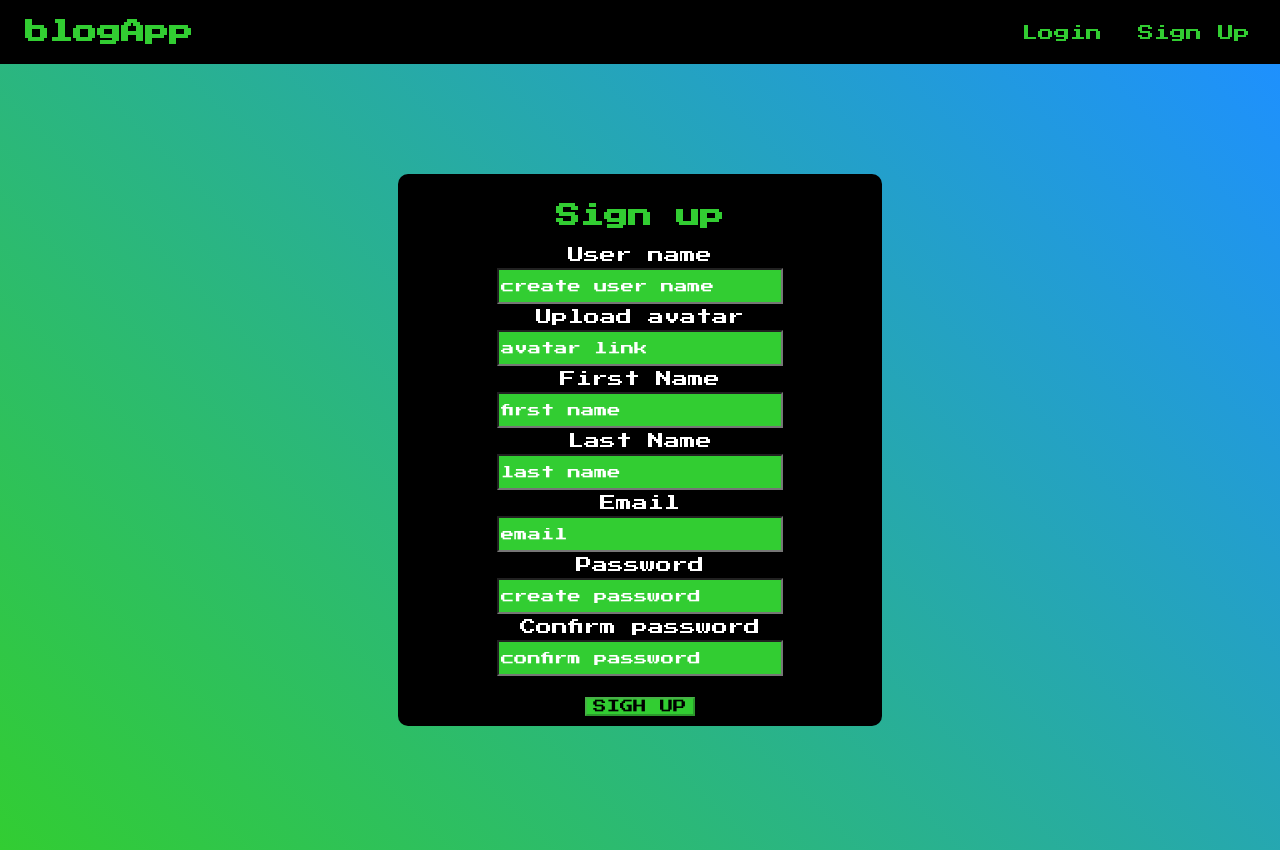
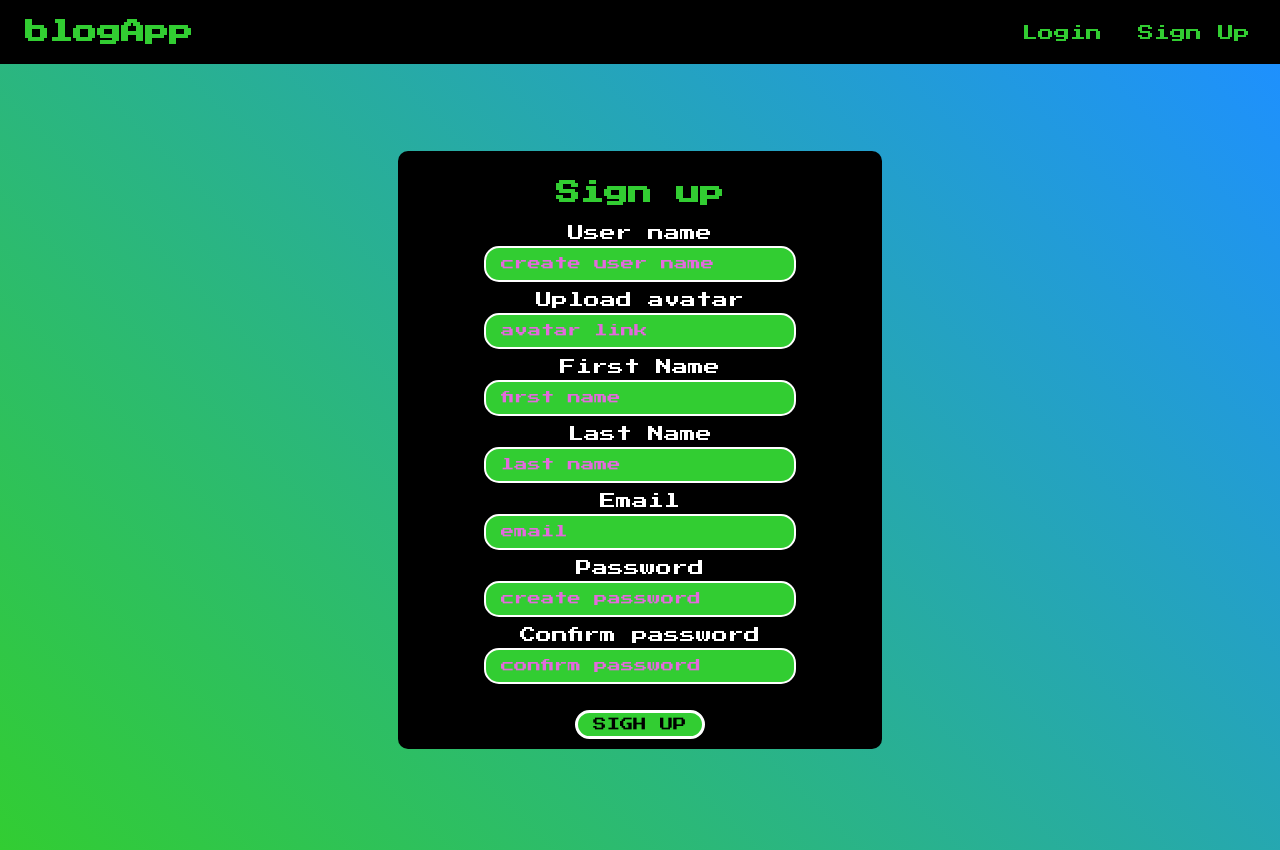
Before and after one commit to ImmanuelCurrah/group-crud, a React (Create React App) app in the folder blog-group-exe/: page /signup in a window 1280 px wide. Built offline with nearby package versions, Linux system fonts and the light colour scheme; no server answers.

Commit message:
signup css updated

```diff
--- a/blog-group-exe/src/components/signup/SignUp.module.css
+++ b/blog-group-exe/src/components/signup/SignUp.module.css
@@ -37,12 +37,19 @@ input {
   font-family: "Press Start 2P";
   height: 30px;
   margin: 5px;
+  border-radius: 15px;
+  border: 2px solid white;
+  padding: 1px 15px;
+  margin-bottom: 10px;
 }
 ::placeholder {
-  color: white;
+  color: rgb(228, 105, 222);
 }
 .submit {
   font-family: "Press Start 2P";
   color: black;
   background-color: #32cd32;
+  border-radius: 15px;
+  border: 3px solid white;
+  padding: 5px 15px;
 }
```
